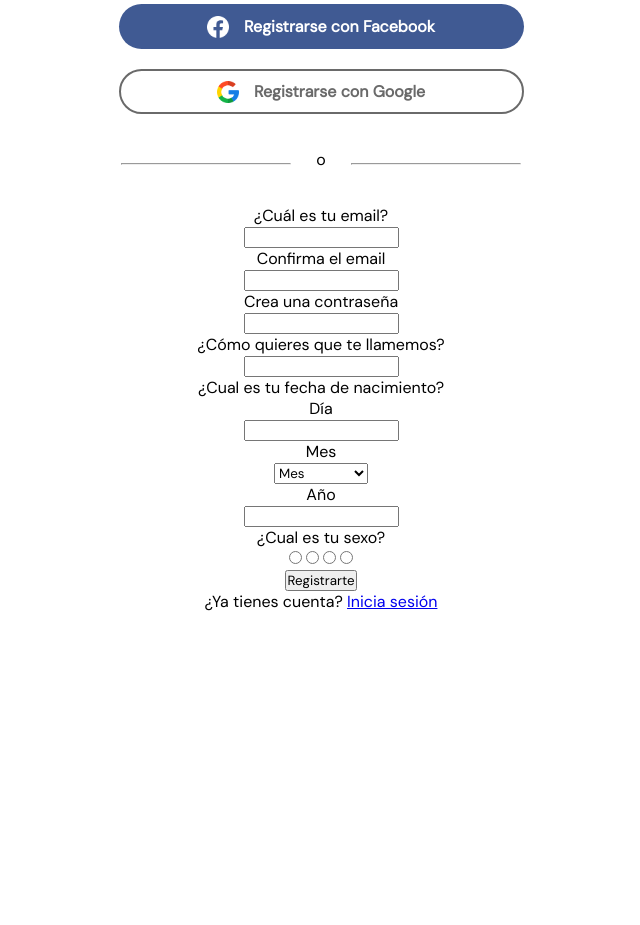
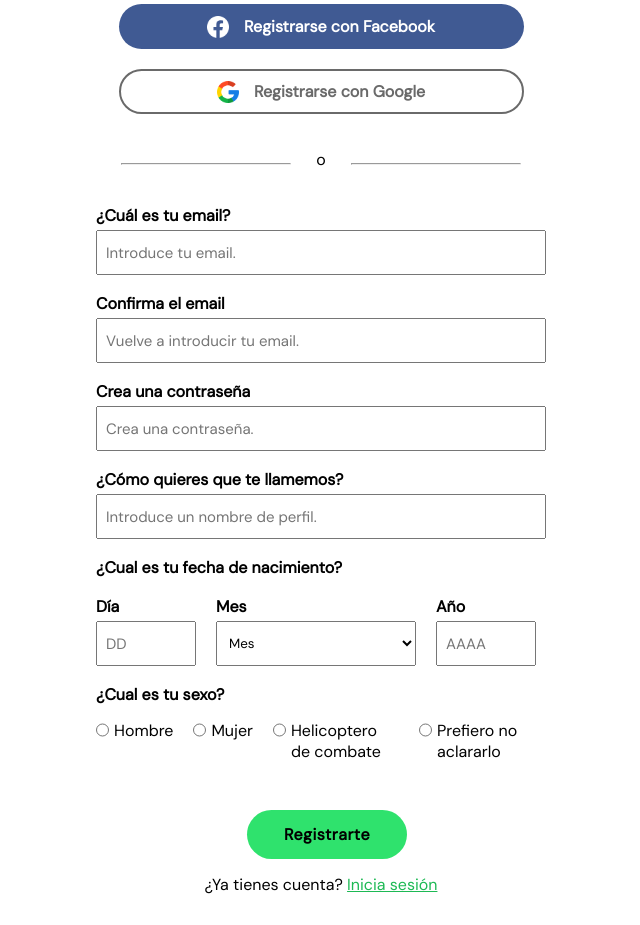
Before and after one commit to DuvanArwenLazar/dusmusic, a PHP site: page /Views/signup.html in a window 1280 px wide. Shown: the part 188-1113 px from the top of the page, without its empty margins (319-959 px from the left). Before the commit the page ends 799 px from the top, so only its background shows below. Run offline with PHP 8.4, Linux system fonts and the light colour scheme.

Commit message:
Signup form completed

```diff
--- a/Public/Css/signup.css
+++ b/Public/Css/signup.css
@@ -55,6 +55,10 @@ h1 {
     margin-bottom: 35px;
 }
 
+.google:hover, .facebook:hover {
+    transform: scale(1.03);
+}
+
 .facebook > img, .google > img {
     margin-right: 15px;
 }
@@ -73,4 +77,93 @@ hr {
 
 label {
     display: block;
+    margin-bottom: 4px;
+    font-weight: 600;
 }
+
+input {
+    width: 450px;
+    height: 45px;
+    padding-left: 8px;
+    font-size: 15px;
+}
+
+form > div {
+    position: relative;
+    width: 450px;
+    margin: auto;
+    text-align: left;
+    margin-bottom: 18px;
+}
+
+.date {
+    display: flex;
+}
+
+select {
+    height: 45px;
+    padding-left: 8px;
+}
+
+.date > div > input {
+    width: 100px;
+}
+
+.date > div > select {
+    width: 200px;
+}
+
+.date > div {
+    margin-right: 20px;
+}
+
+.radio {
+    margin-top: 15px;
+    display: flex;
+    flex-direction: row;
+}
+
+input[type=radio]{
+    height: 20px;
+    width: 20px;
+}
+
+.radio-p {
+    margin: 0 20px 0 5px;
+}
+
+.btn-signup {
+    margin: 30px 0 15px 0;
+    background-color: #2fe26d;
+    color: #000;
+    padding: 14px;
+    border: none;
+    border-radius: 36px;
+    min-width: 160px;
+    font-size: 16px;
+    letter-spacing: 0.2px;
+}
+
+.btn { font-weight: bold; }
+
+.btn {
+    margin-left: 12px;
+    letter-spacing: 0.5px;
+}
+
+.link-login {
+    margin-bottom: 30px;
+}
+
+.btn-signup:hover {
+    transform: scale(1.1);
+    background-color: #1ceb65;
+}
+
+a:link, a:visited {
+    color: var(--color1);
+}
+
+a:hover {
+    color: #1ceb65;
+}
--- a/Views/signup.html
+++ b/Views/signup.html
@@ -29,25 +29,27 @@
         <form action="" method="post">
             <div>
                 <label for=""> ¿Cuál es tu email? </label>
-                <input type="text">
+                <input type="text" placeholder="Introduce tu email.">
             </div>
             <div>
                 <label for=""> Confirma el email </label>
-                <input type="text">
+                <input type="text" placeholder="Vuelve a introducir tu email.">
             </div>
             <div>
                 <label for=""> Crea una contraseña </label>
-                <input type="text">
+                <input type="text" placeholder="Crea una contraseña.">
             </div>
             <div>
                 <label for=""> ¿Cómo quieres que te llamemos? </label>
-                <input type="text">
+                <input type="text" placeholder="Introduce un nombre de perfil.">
+            </div>
+            <div>
+                <label> ¿Cual es tu fecha de nacimiento? </label>
             </div>
             <div class="date">
-                <p> ¿Cual es tu fecha de nacimiento? </p>
                 <div class="date-element">
                     <label for=""> Día </label>
-                    <input type="text">
+                    <input type="text" placeholder="DD">
                 </div>
                 <div class="date-element">
                     <label for=""> Mes </label>
@@ -69,22 +71,26 @@
                 </div>
                 <div class="date-element">
                     <label for=""> Año </label>
-                    <input type="text">
+                    <input type="text" placeholder="AAAA">
                 </div>
             </div>
             <div>
                 <label for=""> ¿Cual es tu sexo? </label>
                 <div class="radio">
-                    <input type="radio" name="radio" id="" value="Masculino">
-                    <input type="radio" name="radio" id="" value="Femenino">
-                    <input type="radio" name="radio" id="" value="Helicoptero de combate">
-                    <input type="radio" name="radio" id="" value="Prefiero no aclararlo">
+                    <input type="radio" name="radio" id="" value="">
+                    <p class="radio-p"> Hombre </p>
+                    <input type="radio" name="radio" id="" value="">
+                    <p class="radio-p"> Mujer </p>
+                    <input type="radio" name="radio" id="" value="">
+                    <p class="radio-p"> Helicoptero de combate </p>
+                    <input type="radio" name="radio" id="" value="">
+                    <p class="radio-p"> Prefiero no aclararlo </p>
                 </div>
             </div>
 
-            <button type="submit"> Registrarte </button>
+            <button type="submit" class="btn btn-signup"> Registrarte </button>
         </form>
-        <p> ¿Ya tienes cuenta? <a href="#"> Inicia sesión </a></p>
+        <p class="link-login"> ¿Ya tienes cuenta? <a href="#"> Inicia sesión </a></p>
     </div>
 </body>
 </html>
```
